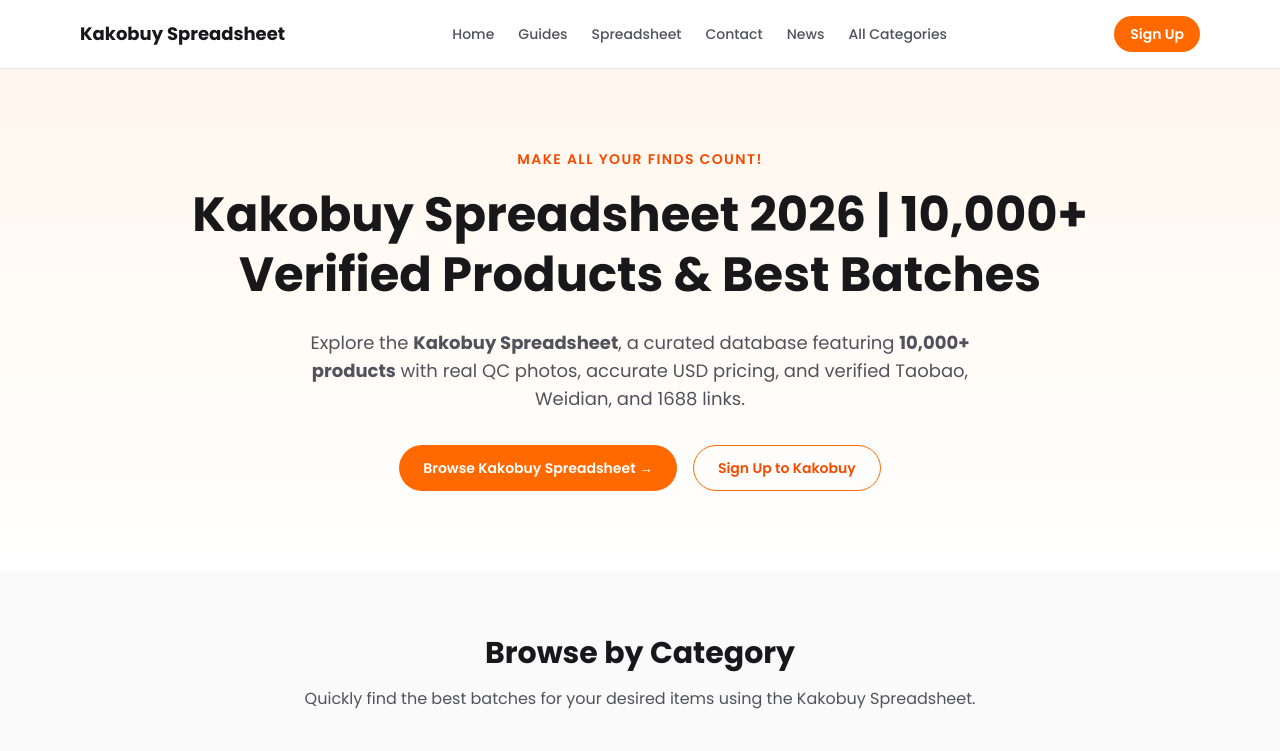
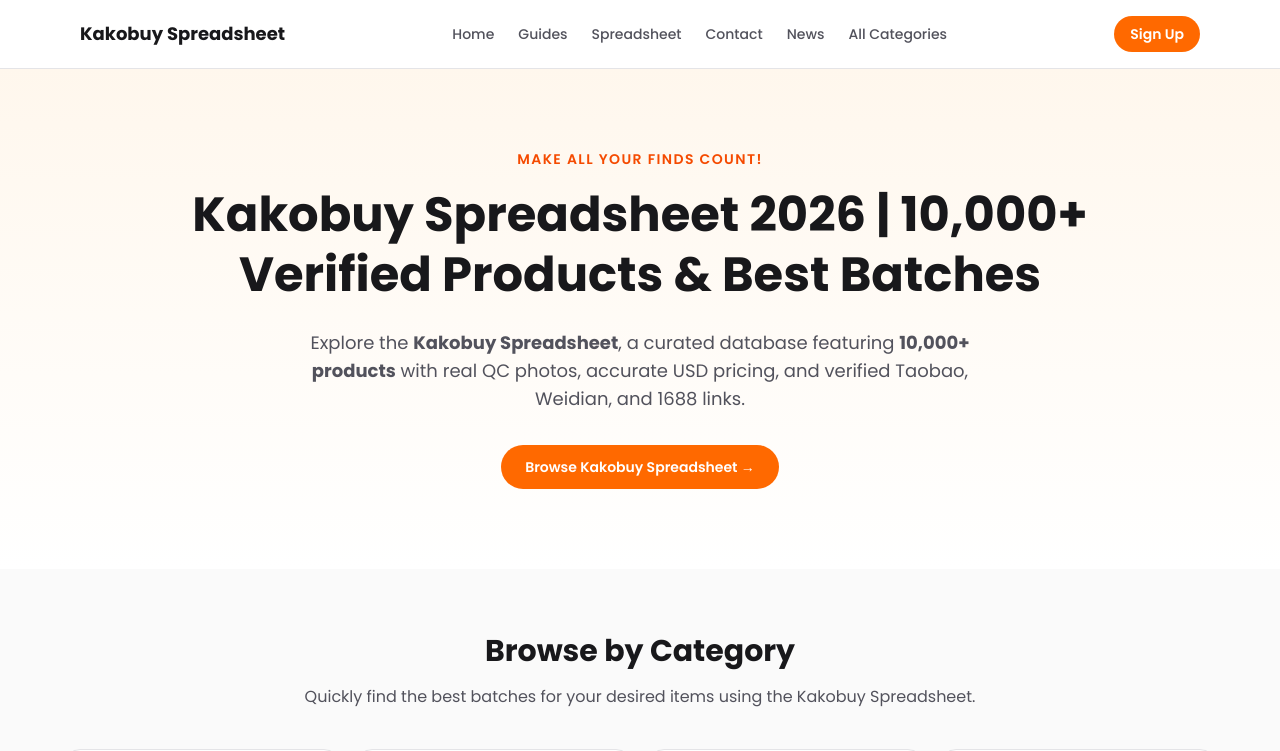
Before and after one commit to x1215808128-eng/kakobuysperdsheet.com, a Next.js app: page / in a window 1280 px wide. Shown: the top 751 px of the page. Built offline with nearby package versions, Linux system fonts and the light colour scheme.

Commit message:
Remove Sign Up to Kakobuy button from hero section

```diff
--- a/src/app/page.tsx
+++ b/src/app/page.tsx
@@ -95,7 +95,6 @@ export default function HomePage() {
           <CTAButton href={SITE.spreadsheetUrl}>
             Browse Kakobuy Spreadsheet →
           </CTAButton>
-          <CTAButton variant="secondary">Sign Up to Kakobuy</CTAButton>
         </div>
       </section>
 
```
